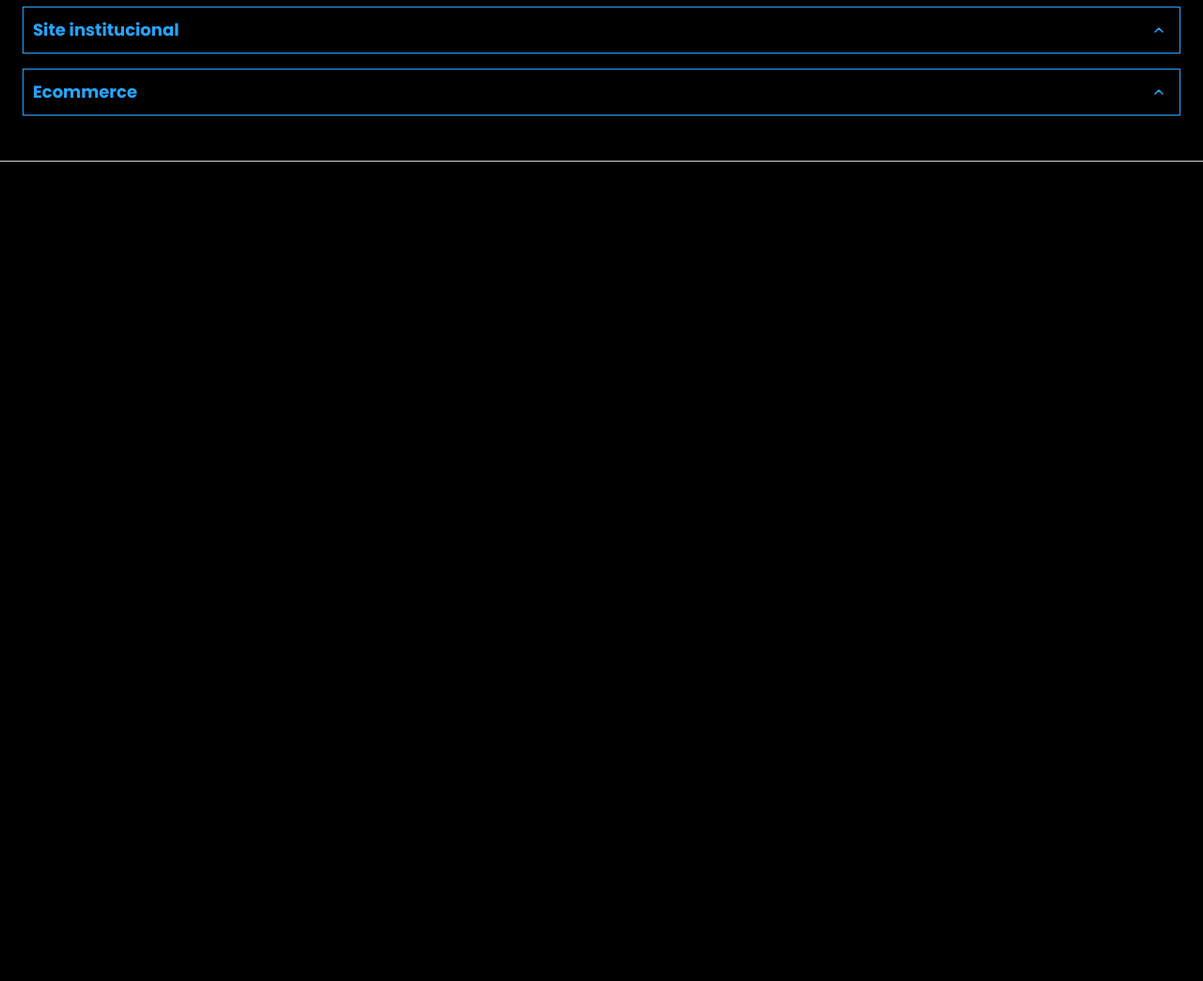
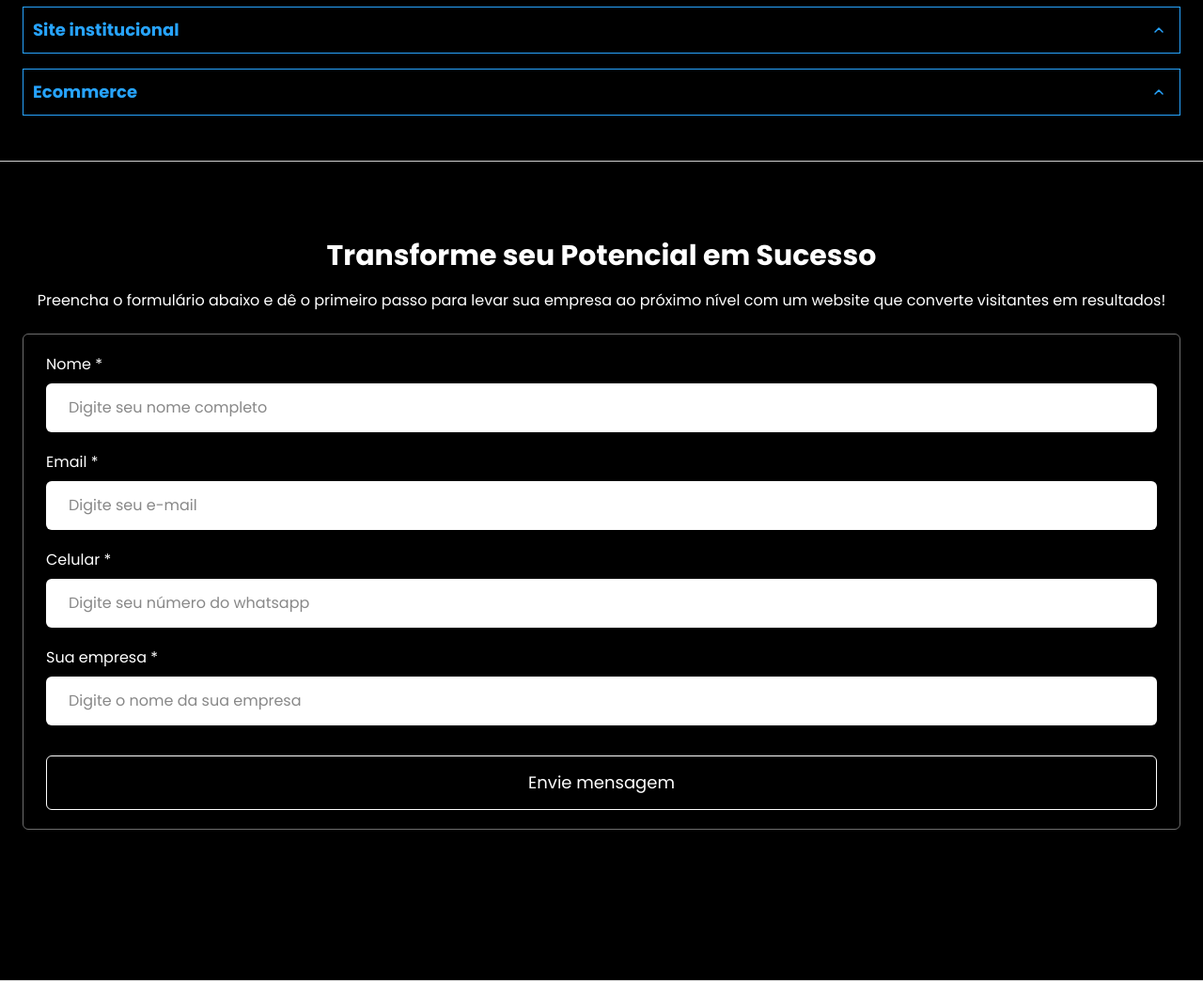
Before and after one commit to bitify-br/landing-page, a website: page index.html in a window 1280 px wide. Shown: the part 2637-3681 px from the top of the page at 94% size. Before the commit the page ends 2809 px from the top, so only its background shows below. Drawn offline with Linux system fonts and the light colour scheme.

Commit message:
feat: create input form section

```diff
--- a/index.css
+++ b/index.css
@@ -9,7 +9,7 @@
     width: 100%;
   }
 
-  h1, h2, h3, p {
+  h1, h2, h3, p, label {
     color: white;
   }
 }
--- a/index.html
+++ b/index.html
@@ -28,7 +28,7 @@
             <p class="mt-2 text-center text-sm font-normal">
              Garanta uma presença online marcante com um investimento acessível e qualidade excepcional.
             </p>
-		        <button class="w-full mt-9">
+		        <button onclick="handleClickCreateWebsite()" class="w-full mt-9">
 		          <div class="flex flex-row px-4 py-3.5 border-2 rounded justify-between items-center" >
 		            <p class="font-bold text-lg">Construa seu site</p>
 		            <img class="w-6" src="assets/icons/arrow-right-box.svg" />
@@ -102,6 +102,60 @@
         </div>
       </section>
       <hr class="mt-12 divider">
+      <section class="px-6 mt-20">
+        <h1 class="font-bold text-3xl leading-snug text-center">
+          Transforme seu Potencial em Sucesso
+        </h1>
+        <p class="leading-snug text-center mt-4">
+          Preencha o formulário abaixo e dê o primeiro passo para levar sua empresa ao próximo nível com um website que converte visitantes em resultados!
+        </p>
+        <div class="mt-6 border border-gray-500 rounded-md py-5 px-6">
+          <form id="main-form">
+            <div class="flex flex-col">
+              <label for="name">Nome *</label>
+              <input class="rounded-md py-3.5 px-6 mt-2" type="text" name="name" id="name" placeholder="Digite seu nome completo" required />
+            </div>
+            <div class="flex flex-col mt-5">
+              <label for="email">Email *</label>
+              <input class="rounded-md py-3.5 px-6 mt-2" type="email" name="email" id="email" placeholder="Digite seu e-mail" required />
+            </div>
+            <div class="flex flex-col mt-5">
+              <label for="phone">Celular *</label>
+              <input class="rounded-md py-3.5 px-6 mt-2" type="text" name="phone" id="phone" placeholder="Digite seu número do whatsapp" required />
+            </div>
+            <div class="flex flex-col mt-5">
+              <label for="company">Sua empresa *</label>
+              <input class="rounded-md py-3.5 px-6 mt-2" type="text" name="company" id="company" placeholder="Digite o nome da sua empresa" required />
+            </div>
+
+            <button class="border border-white rounded-md w-full py-3.5 px-16 mt-8" type="submit">
+            <p class="text-center text-lg">Envie mensagem</p>
+          </button>
+          </form>
+        </div>
+      </section>
+      <hr class="mt-40 divider">
     </main>
   </body>
+  <script>
+    const form = document.getElementById('main-form');
+    form.addEventListener("submit", (e) => {
+      console.log("Submiting form");
+      handleFormSubmit();
+    });
+
+    function handleFormSubmit() {
+      form.reset();
+      alert("Obrigado por submeter! Em breve um dos nossos acessores entrara em contato");
+    }
+
+    function handleClickCreateWebsite() {
+      const formY = form.getBoundingClientRect().top + window.scrollY;
+
+      window.scroll({
+        top: formY,
+        behavior: 'smooth',
+      });
+    }
+  </script>
 </html>
--- a/tailwind.config.js
+++ b/tailwind.config.js
@@ -9,6 +9,7 @@ module.exports = {
     },
     colors: {
       'black': '#000000',
+      'white': '#ffffff',
       'gray': {
         50: '#f6f6f6',
         100: '#e7e7e7',
```
Also changed, not shown: tailslim.css.
